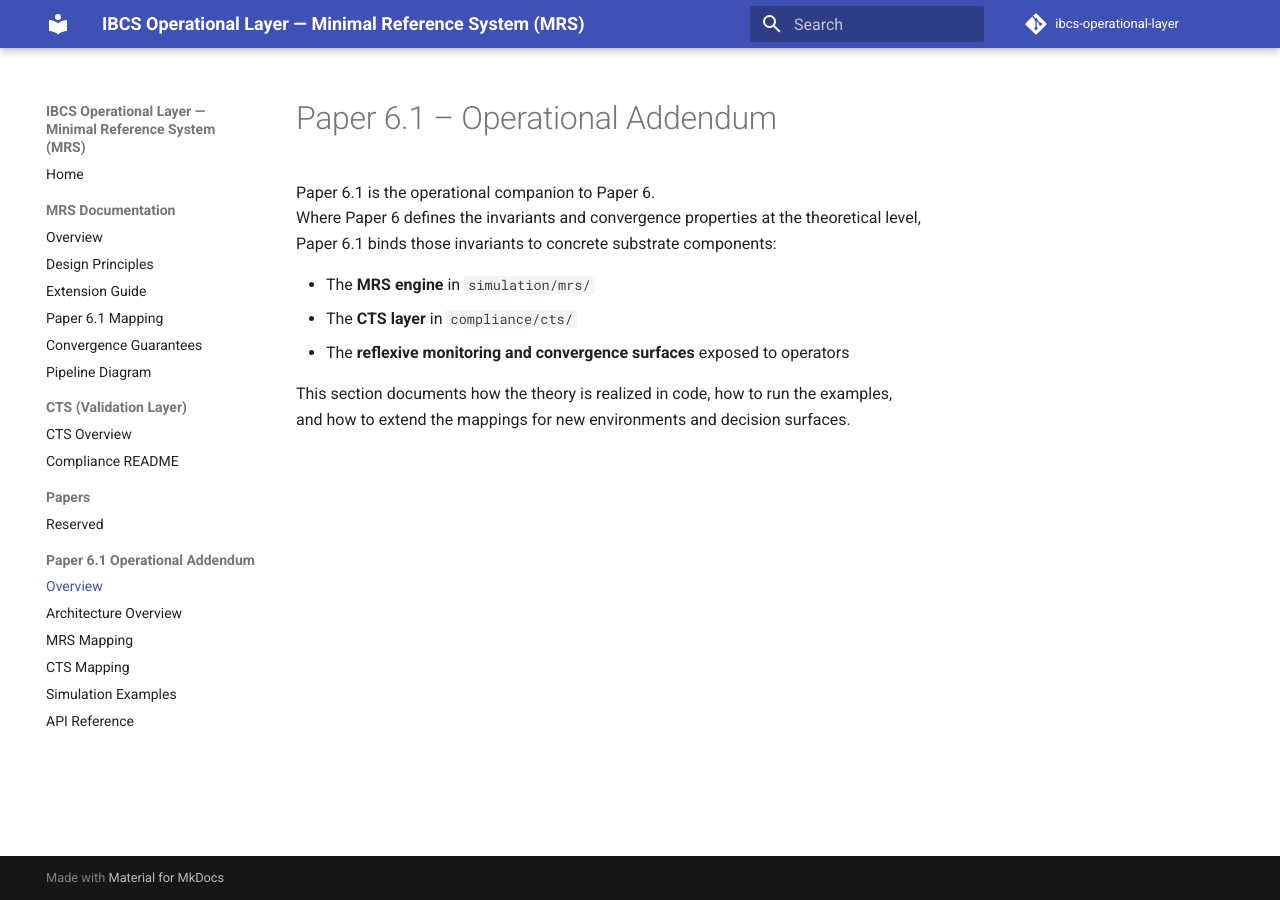
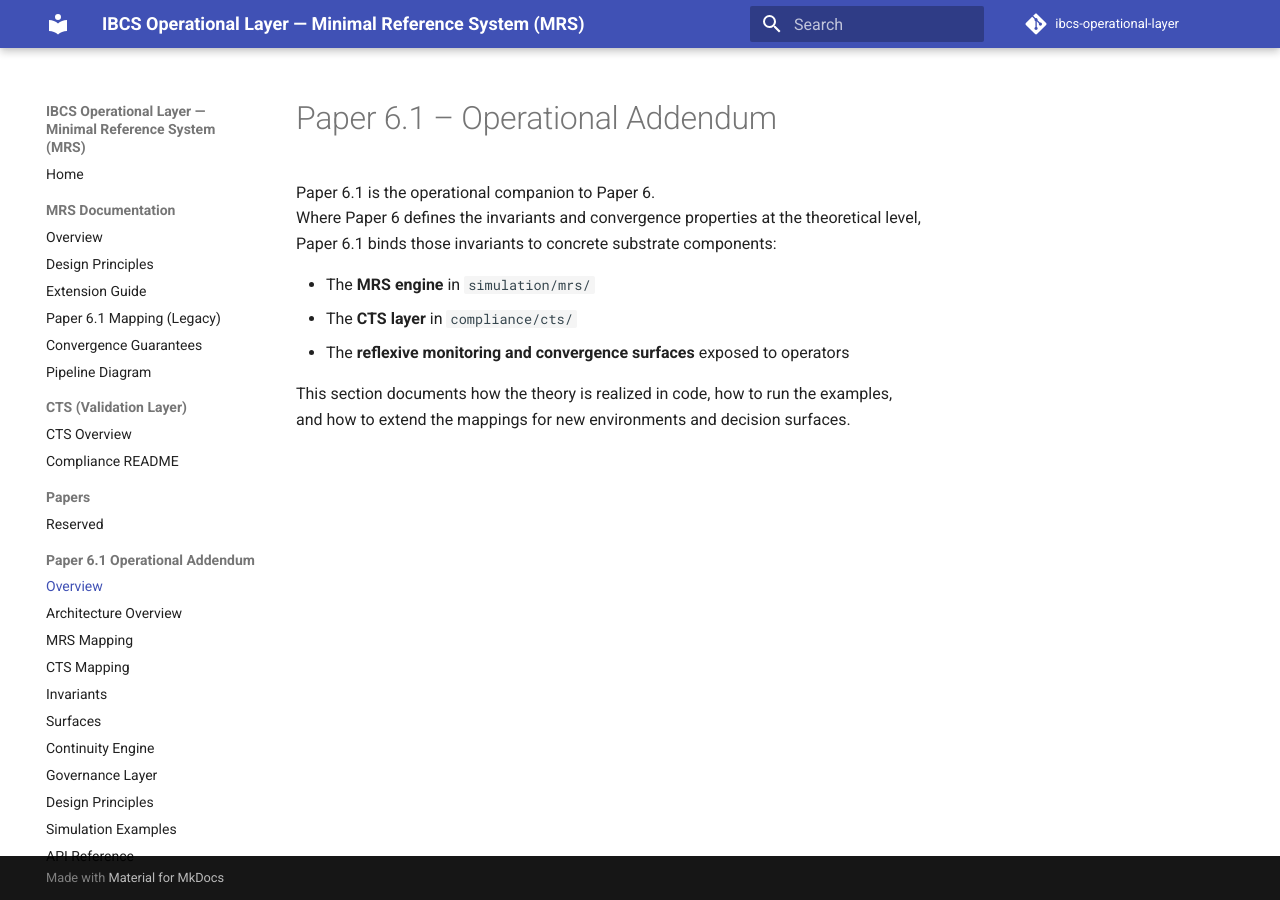
Before and after one commit to jmusashi/ibcs-operational-layer, an MkDocs documentation site: the page built from docs/paper_6_1/index.md, in a window 1280 px wide. Built offline with MkDocs 1.6.1 and Material for MkDocs 9.7.7, drawn with Linux system fonts in a browser that asks for light colours; comment, search, counter and statistics services are not loaded; some of the changed lines change nothing that is shown.

Commit message:
docs: update mkdocs navigation for Paper 6.1

```diff
--- a/mkdocs.yml
+++ b/mkdocs.yml
@@ -34,22 +34,31 @@ markdown_extensions:
 
 nav:
   - Home: README.md
+
   - MRS Documentation:
       - Overview: docs/mrs_overview.md
       - Design Principles: docs/design_principles.md
       - Extension Guide: docs/mrs_extension_guide.md
-      - Paper 6.1 Mapping: docs/paper_6_1_mapping.md
+      - Paper 6.1 Mapping (Legacy): docs/paper_6_1_mapping.md
       - Convergence Guarantees: docs/convergence_guarantees.md
       - Pipeline Diagram: docs/diagrams/mrs_pipeline_diagram.md
+
   - CTS (Validation Layer):
       - CTS Overview: docs/cts/cts_overview.md
       - Compliance README: compliance/cts/README.md
+
   - Papers:
       - Reserved: docs/papers/
+
   - Paper 6.1 Operational Addendum:
       - Overview: paper_6_1/index.md
       - Architecture Overview: paper_6_1/architecture_overview.md
       - MRS Mapping: paper_6_1/mrs_mapping.md
       - CTS Mapping: paper_6_1/cts_mapping.md
+      - Invariants: paper_6_1/paper_6_1_invariants.md
+      - Surfaces: paper_6_1/paper_6_1_surfaces.md
+      - Continuity Engine: paper_6_1/paper_6_1_continuity.md
+      - Governance Layer: paper_6_1/paper_6_1_governance.md
+      - Design Principles: paper_6_1/paper_6_1_design_principles.md
       - Simulation Examples: paper_6_1/simulation_examples.md
       - API Reference: paper_6_1/api_reference.md
```
